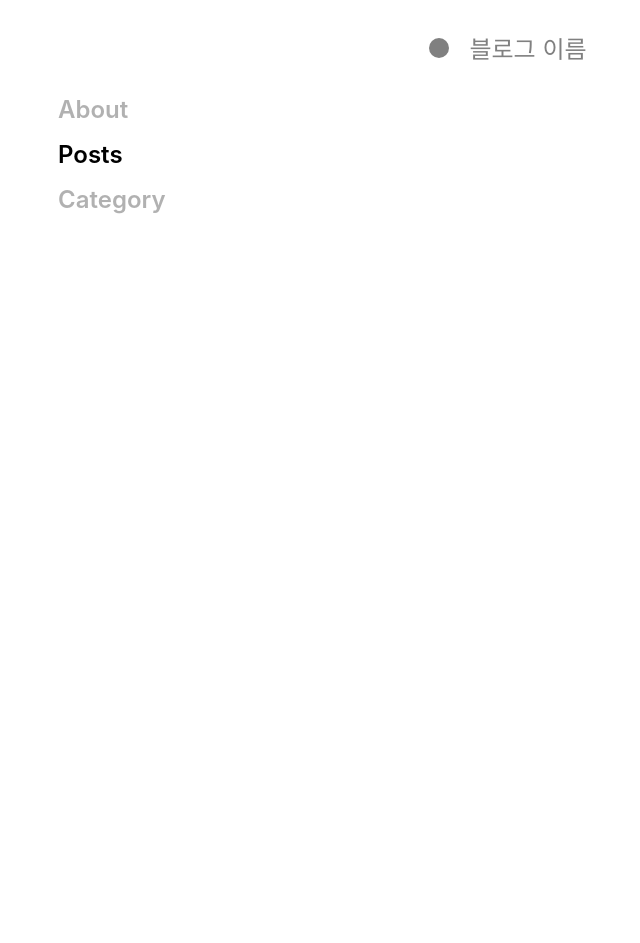
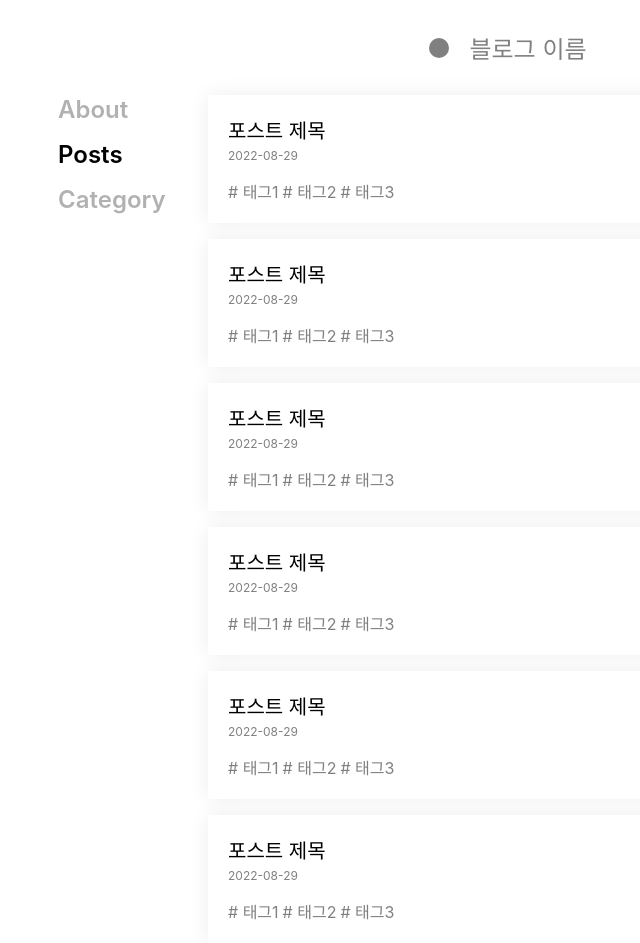
Before and after one commit to gdg-yonsei/crayon, a Next.js app: page / in a window 1280 px wide. Shown: the whole page, without its empty margins (132-772 px from the left). Before the commit the page ends 800 px from the top, so only its background shows below. Built offline with nearby package versions, Linux system fonts and the light colour scheme.

Commit message:
Outline : Add PostItem

```diff
--- /dev/null
+++ b/src/components/PostItem/index.tsx
@@ -0,0 +1,56 @@
+import styled from 'styled-components';
+
+const PostItem = () => {
+  return (
+    <Wrapper>
+      <Title>포스트 제목</Title>
+      <Meta>2022-08-29</Meta>
+      <TagContainer>
+        <Tag># 태그1</Tag>
+        <Tag># 태그2</Tag>
+        <Tag># 태그3</Tag>
+      </TagContainer>
+    </Wrapper>
+  );
+};
+
+export default PostItem;
+
+const Wrapper = styled.div`
+  padding: 20px;
+
+  --box-shadow-color: #eeeeee;
+  background-color: white;
+  box-shadow: 0 0 20px var(--box-shadow-color);
+
+  transition: box-shadow ease 0.3s;
+
+  :hover {
+    --box-shadow-color: lightgray;
+  }
+`;
+
+const Title = styled.p`
+  font-size: 20px;
+  color: black;
+`;
+
+const Meta = styled.p`
+  margin-top: 4px;
+
+  font-size: 12px;
+  color: gray;
+`;
+
+const TagContainer = styled.div`
+  margin-top: 16px;
+
+  > :not(:first-child) {
+    margin-left: 4px;
+  }
+`;
+
+const Tag = styled.span`
+  font-size: 16px;
+  color: gray;
+`;
--- a/src/pages/index.tsx
+++ b/src/pages/index.tsx
@@ -1,6 +1,7 @@
 import Config from '@components/Config';
 import Header from '@components/Header';
 import Menu from '@components/Menu';
+import PostItem from '@components/PostItem';
 import type { NextPage } from 'next';
 import styled from 'styled-components';
 
@@ -10,7 +11,14 @@ const Home: NextPage = () => {
       <Header />
       <Content>
         <Menu />
-        <List></List>
+        <List>
+          <PostItem />
+          <PostItem />
+          <PostItem />
+          <PostItem />
+          <PostItem />
+          <PostItem />
+        </List>
         <Config />
       </Content>
     </Wrapper>
@@ -28,4 +36,8 @@ const Content = styled.div`
 
 const List = styled.div`
   width: 600px;
+
+  > :not(:first-child) {
+    margin-top: 16px;
+  }
 `;
```
